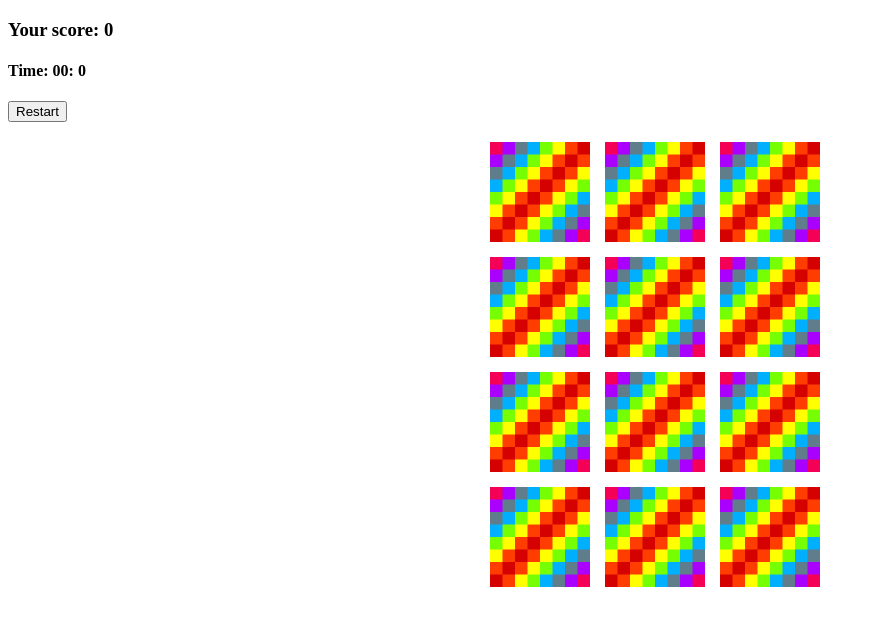
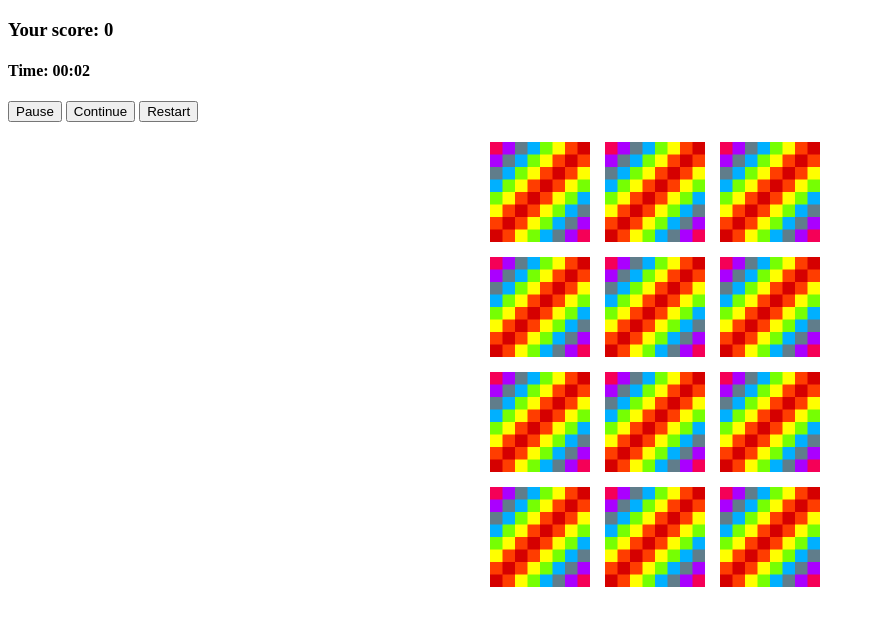
Before and after one commit to lucasnramos/games-js, a website: page memory/src/index.html in a window 1280 px wide. Both pictures are taken after a click on the button "Play!". Shown: the whole page, without its empty margins (0-875 px from the left). Drawn offline with Linux system fonts and the light colour scheme.

Commit message:
OOP timer finished

```diff
--- a/memory/src/classes/Card.js
+++ b/memory/src/classes/Card.js
@@ -1,4 +1,10 @@
+class Card {
+  constructor(name, faceUpImg, faceDownImg) {
+    this.name = name;
+    this.faceUpImg = faceUpImg;
+    this.faceDownImg = faceDownImg;
+    this.isFaceUp = false;
+  }
 
-class Card {
-
+  flipCard() {}
 }
--- a/memory/src/classes/Timer.js
+++ b/memory/src/classes/Timer.js
@@ -1,33 +1,37 @@
 class Timer {
-  timerRef;
 
   constructor(minutes = 0, seconds = 0) {
     this.minutes = minutes;
     this.seconds = seconds;
   }
 
-  startTimer() {
+  // Properties
+  timerRef;
+
+  startTimer(callback) {
     this.timerRef = setInterval(() => {
-      // Set the correct number to seconds and minutes
-      // TODO: prevent minutes from > 59
       if (this.seconds < 59) {
         this.seconds++;
       } else {
         this.seconds = 0;
         this.minutes++;
       }
+
+      typeof callback === 'function' && callback();
     }, 1000);
   }
 
   pauseTimer() {
     clearInterval(this.timerRef);
-    console.log( this.minutes, this.seconds);
+    this.timerRef = undefined;
   }
 
-  resetTimer() {
+  resetTimer(callback) {
     this.pauseTimer();
     this.seconds = 0;
     this.minutes = 0
+    this.startTimer();
+    typeof callback === 'function' && this.startTimer(callback) || this.startTimer()
   }
 
 }
--- a/memory/src/index.html
+++ b/memory/src/index.html
@@ -18,11 +18,12 @@
         <h3>Your score: <span id="result">0</span></h3>
         <h4>
             Time:
-            <span id="timer-minutes">00: </span>
-            <span id="timer-seconds">00</span>
+            <span id="timer">00:00</span>
 
         </h4>
         <span id="message"></span>
+        <button onclick="gamePause()">Pause</button>
+        <button onclick="gameUnpause()">Continue</button>
         <button onclick="gameRestart()">Restart</button>
         <div class="grid"></div>
     </div>
--- a/memory/src/index.js
+++ b/memory/src/index.js
@@ -26,7 +26,7 @@ let cardsChosenId = [];
 //create your board
 function createBoard() {
   grid.innerHTML = ""
-  cardsArray.forEach((card, i) => {
+  cardsArray.forEach((_, i) => {
     const cardEl = document.createElement("img");
     cardEl.setAttribute("src", blankTile.img);
     cardEl.setAttribute("data-id", i);
@@ -70,23 +70,36 @@ function flipCard() {
 
 
 function gameStart() {
+  // DOM elements
   const gameIntro = document.querySelector("#game-intro");
   const gameBoard = document.querySelector("#game-board");
 
+  // Changes view from intro to gameplay
   gameIntro.classList.add("hidden");
   gameBoard.classList.remove("hidden");
 
   createBoard();
-  timer.startTimer();
-  // Set DOM element ot update with timer
-  const DOMSeconds = document.querySelector("#timer-seconds")
-  const DOMMinutes = document.querySelector("#timer-minutes");
+  timer.startTimer(updateDOMTimer);
+}
 
-  DOMSeconds.innerHTML = timer.seconds;
+function gameUnpause() {
+  timer.startTimer(updateDOMTimer)
+}
+
+function gamePause() {
+  timer.pauseTimer()
 }
 
 function gameRestart() {
   resultDisplay.textContent = "0";
   createBoard()
-  timer.pauseTimer()
+  timer.resetTimer(updateDOMTimer)
 }
+
+function updateDOMTimer() {
+  const DOMTimer = document.querySelector("#timer");
+  DOMTimer.innerText = `${
+      timer.minutes < 10 ? '0'+timer.minutes : timer.minutes
+    }:${
+      timer.seconds < 10 ? '0'+timer.seconds : timer.seconds}`
+}
```
